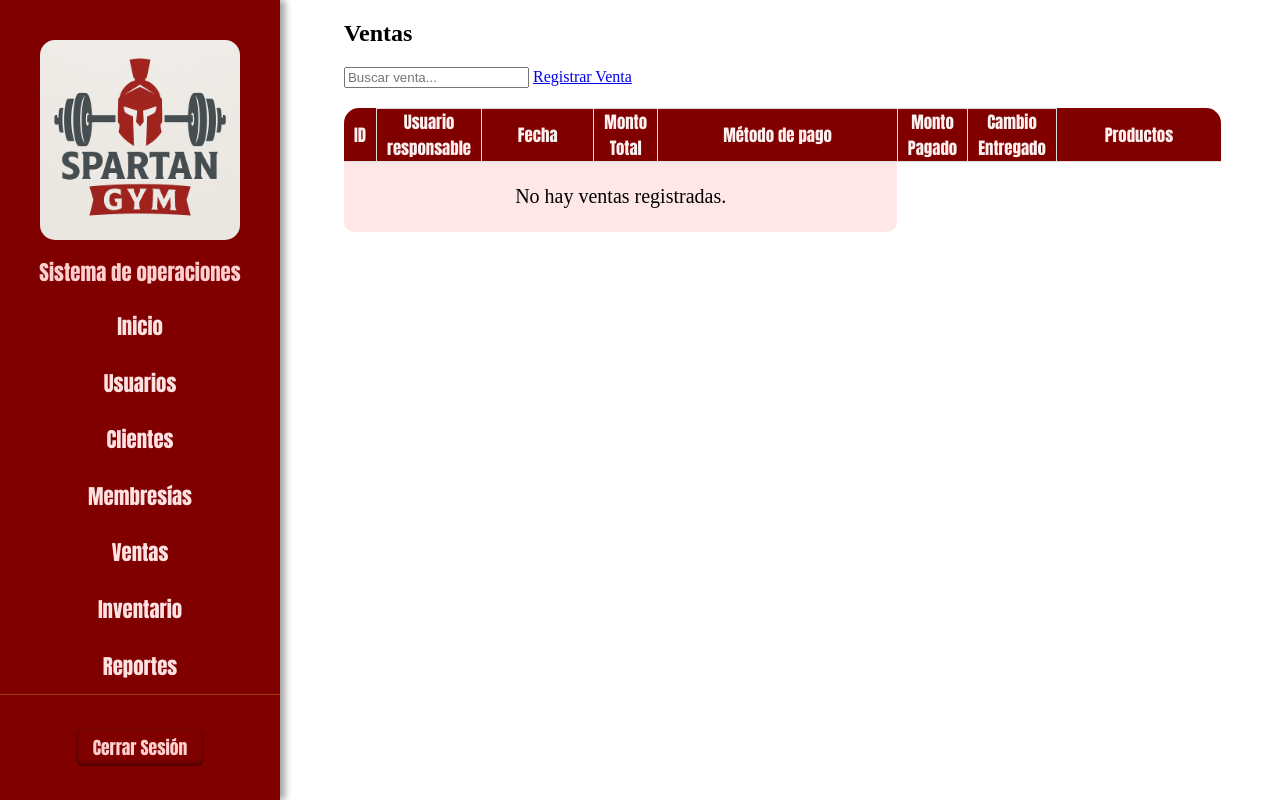
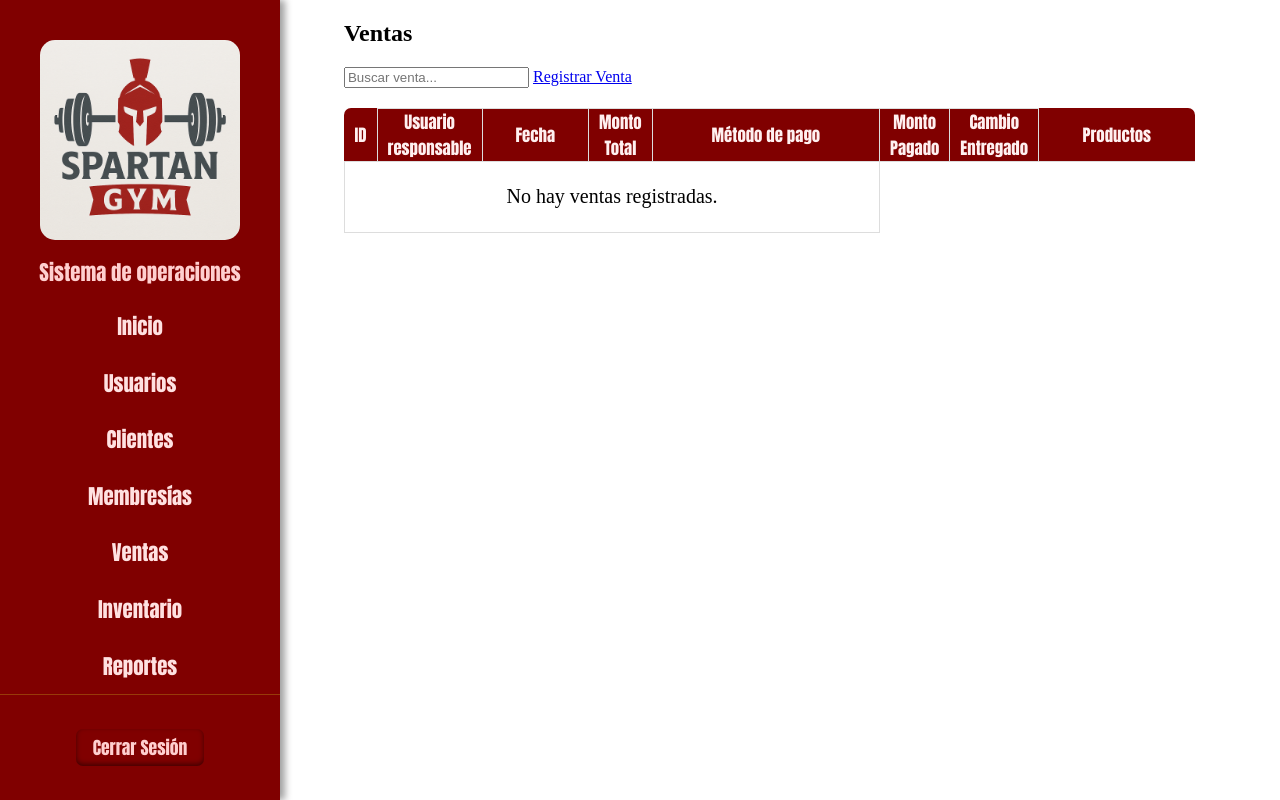
Before and after one commit to RaulMacias05/Spartan-Gym, a Django app: page /ventas/listar/ in a window 1280 px wide. Run offline with Django 5.2, Linux system fonts and the light colour scheme; data that the repository does not hold is empty; some web fonts are replaced.

Commit message:
Ajustes pequeños en el diseño

```diff
--- a/inventario/templates/inventario/inventario.html
+++ b/inventario/templates/inventario/inventario.html
@@ -15,6 +15,7 @@
   <a href="{% url 'inventario:crear_producto' %}" class="reg_producto">Registrar Producto</a>
 </div>
 
+<div class="table_container">
   <table>
     <thead>
       <tr>
@@ -47,6 +48,7 @@
       {% endfor %}
     </tbody>
   </table>
+</div>
 
 {% endblock content %}
 
--- a/ventas/static/ventas/css/listar_ventas.css
+++ b/ventas/static/ventas/css/listar_ventas.css
@@ -7,15 +7,15 @@
 
 .table_container::-webkit-scrollbar {
     width: 10px;
-    background-color: transparent;
+    background-color: rgb(243, 203, 203);
 }
 .table_container::-webkit-scrollbar-thumb {
-    background-color: rgb(243, 203, 203);
+    background-color: var(--header-bg-color);
     border-radius: 10px;
 }
 
 table {
-    width: 100%;
+    width: 97%;
     border-collapse: collapse;
     border-spacing: 0;
 }
@@ -35,24 +35,24 @@ th {
 }
 
 th:first-child {
-    border-top-left-radius: 15px;
+    border-top-left-radius: 7px;
     border-left: none;
     border-top: none;
 }
 th:last-child {
-    border-top-right-radius: 15px;
+    border-top-right-radius: 7px;
     border-right: none;
     border-top: none;
 }
 
 tr:nth-child(even) {
-    background-color: #fff3f3;
+    background-color: #ffe7e7;
     &:hover {
         background-color: var(--header-h2-color);
     }
 }
 tr:nth-child(odd) {
-    background-color: #ffe7e7;
+    background-color: white;
     &:hover {
         background-color: var(--header-h2-color);
     }
@@ -61,28 +61,8 @@ tr:nth-child(odd) {
 td {
     height: 7vh;
     text-align: center;
-    border: 1px solid var(--header-h2-color);
+    border: 1px solid #ddd;
     padding: 7px 0;
-}
-
-td:first-child {
-    border-left: none;
-}
-td:last-child {
-    border-right: none;
-}
-
-tr:last-child td {
-    border-bottom: none;
-}
-
-tr:last-child td:first-child {
-border-bottom-left-radius: 10px;
-border-bottom: none;
-border-left: none;
-}
-tr:last-child td:last-child {
-border-bottom-right-radius: 10px;
 }
 
 .productos{
@@ -105,7 +85,7 @@ border-bottom-right-radius: 10px;
 
 .productos li {
     background-color: rgb(185, 125, 125);
-    border-radius: 10px;
+    border-radius: 5px;
     padding: 10px;
     width: 80%;
     display: flex;
```
Also changed, not shown: inventario/static/inventario/css/inventario.css (+27 -2 lines), media/productos/creatina250g.png (added), media/productos/monster_mango_OkBldpP.png (added). Lines whose indentation alone changed are shown as unchanged.
